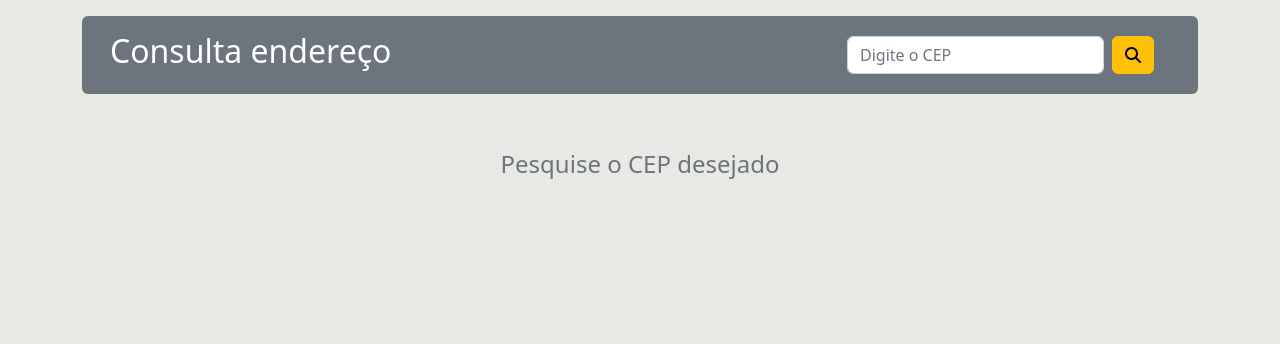
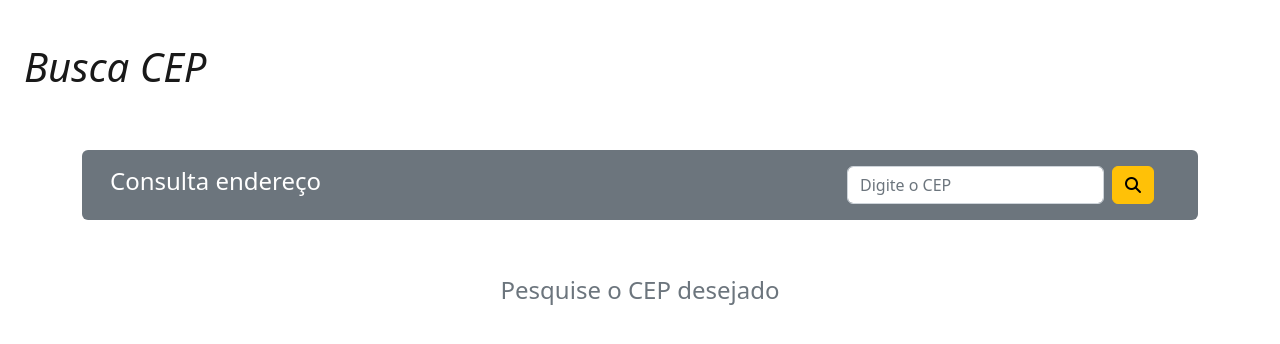
Before and after one commit to vanessavargas/javascript-cep-search, a plain HTML site: page index.html in a window 1280 px wide. Drawn offline with nearby package versions, Linux system fonts and the light colour scheme.

Commit message:
update project

```diff
--- a/css/style.css
+++ b/css/style.css
@@ -2,7 +2,3 @@
   margin: 0;
   padding: 0;
 }
-
-body {
-  background-color: #e8e8e5 !important;
-}
--- a/index.html
+++ b/index.html
@@ -21,8 +21,14 @@
     />
   </head>
 
-  <body class="container mt-3 ">
+  <body class="bg-dark-subtle">
+
+    <nav class="navbar">
+      <a class="navbar-brand fs-1 m-4"><em>Busca CEP</em></a>
+    </nav>
+    <div class="container mt-3 ">
       <header class="p-3 text-bg-secondary rounded">
+
         <div class="container">
           <div
             class="d-flex flex-wrap align-items-center justify-content-center justify-content-lg-start"
@@ -30,7 +36,7 @@
             <ul
               class="nav col-12 col-lg-auto me-lg-auto mb-2 justify-content-center mb-md-0"
             >
-            <li><h2>Consulta endereço</h2></li>
+              <li><h4>Consulta endereço</h4></li>
             </ul>
 
             <form class="col-12 col-lg-auto mb-3 mb-lg-0 me-lg-3 d-flex" id="pesquisa-cep">
@@ -45,7 +51,6 @@
                 <span class="fas fa-search"></span>
               </button>
             </form>
-          </div>
           </div>
         </div>
       </header>
@@ -87,5 +92,7 @@
         src="https://kit.fontawesome.com/f82486fc2e.js"
         crossorigin="anonymous"
       ></script>
+    </div>
+
   </body>
 </html>
```
Lines whose indentation alone changed are shown as unchanged.
